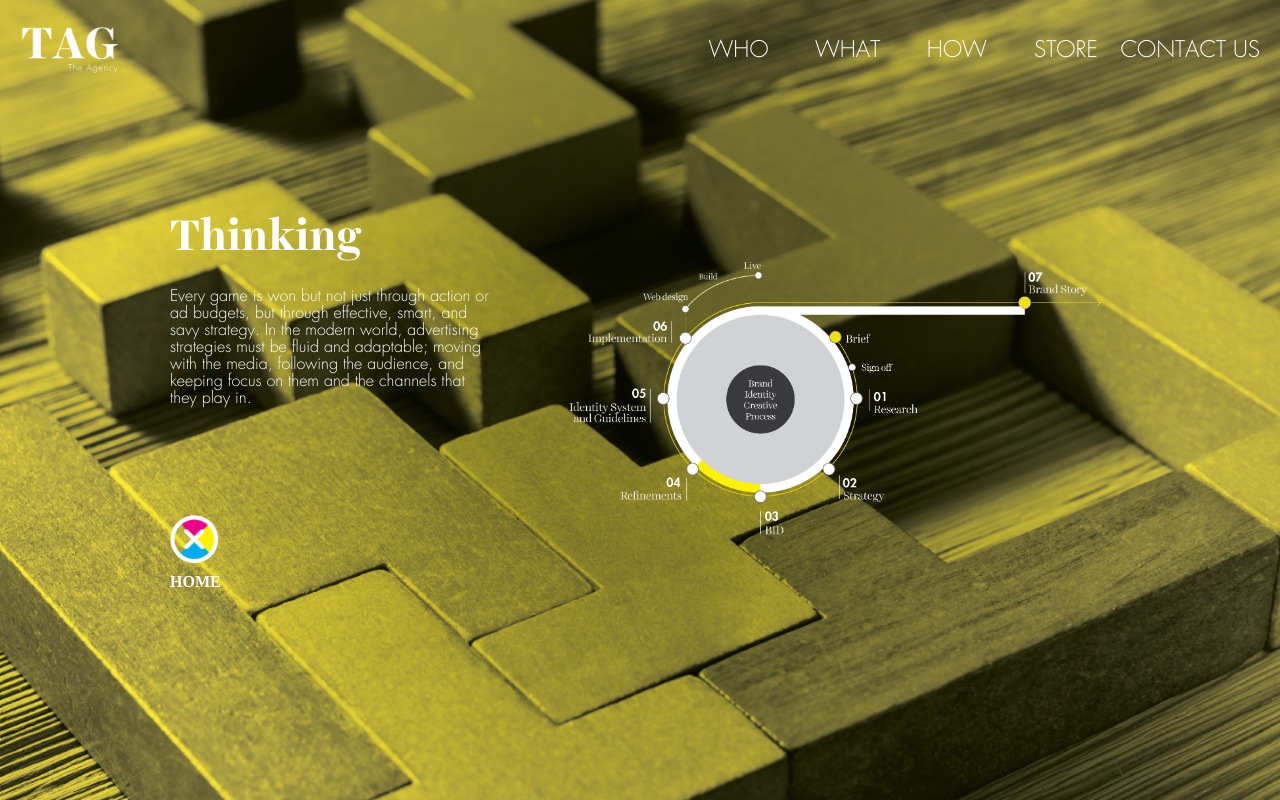
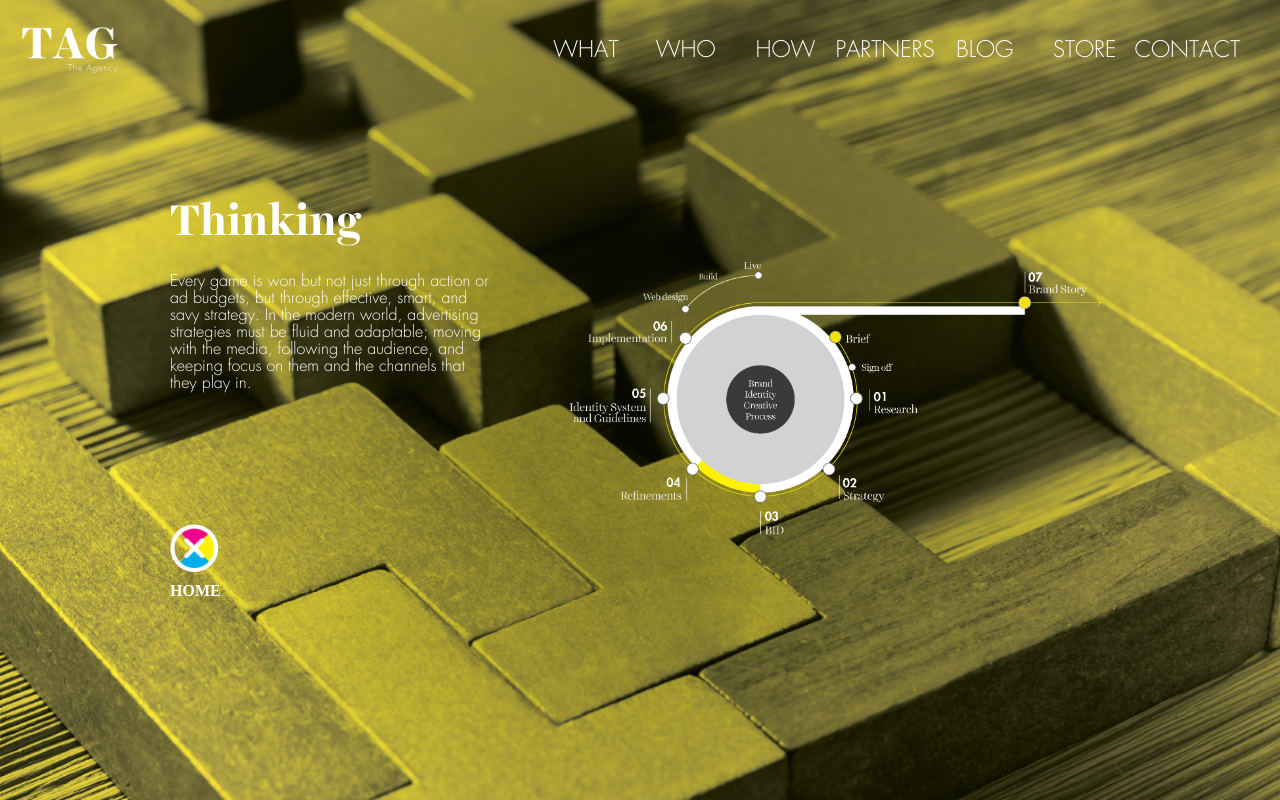
Before and after one commit to TagTheAgency/Tag-site-2.0, a PHP site: page /pages/strategy.html in a window 1280 px wide. Run offline with PHP 8.4, Linux system fonts and the light colour scheme.

Commit message:
update menu items and add active class

```diff
--- a/index.html
+++ b/index.html
@@ -3,6 +3,7 @@
 <head>
 	<title>Tag</title>
 	<link rel="stylesheet" type="text/css" href="stylesheets/style.css">
+	<script src="https://code.jquery.com/jquery-3.1.1.min.js" integrity="sha256-hVVnYaiADRTO2PzUGmuLJr8BLUSjGIZsDYGmIJLv2b8=" crossorigin="anonymous"></script>
 	<script src="https://ajax.googleapis.com/ajax/libs/angularjs/1.5.7/angular.min.js"></script>
 	<script src="https://ajax.googleapis.com/ajax/libs/angularjs/1.5.7/angular-route.min.js"></script>
 	<script src="scripts/script.js"></script>
--- a/pages/strategy.html
+++ b/pages/strategy.html
@@ -9,11 +9,13 @@
 	<header>
 		<div class="nav-top nav-top--light">
 			<ul class="nav-top__menu">
-				<li class="nav-top__menu-item">Who</li>
-				<li class="nav-top__menu-item nav-top__menu-item--current">What</li>
-				<li class="nav-top__menu-item">How</li>
-				<li class="nav-top__menu-item">Store</li>
-				<li class="nav-top__menu-item">Contact Us</li>
+			<li class="nav-top__menu-item" ng-click="go('/what')">What</li>
+			<li class="nav-top__menu-item" ng-click="go('/who')">Who</li>
+			<li class="nav-top__menu-item" ng-click="go('/how')">How</li>
+			<li class="nav-top__menu-item" ng-click="go('/partners')">Partners</li>
+			<li class="nav-top__menu-item" ng-click="go('/blog')">Blog</li>
+			<li class="nav-top__menu-item" ng-click="go('/store')">Store</li>
+			<li class="nav-top__menu-item" ng-click="go('/contact')">Contact</li>
 			</ul>
 			<div class="nav-top__logo nav-top__logo--light" ng-click="go('/')"></div>
 			<div class="nav-top__burger-icon">
--- a/scripts/script.js
+++ b/scripts/script.js
@@ -36,4 +36,5 @@ tagApp.controller('mainController', function($scope, $location, $window) {
     $scope.openTab = function (url) {
         $window.open(url, '_blank');
     }
+
 });
--- a/stylesheets/style.css
+++ b/stylesheets/style.css
@@ -87,7 +87,7 @@ header {
   @media only screen and (min-width: 64em) and (max-width: 90em), (max-width: 64em) and (orientation: landscape) {
     .inner-container {
       width: 960px;
-      height: 400px; } }
+      height: 430px; } }
   @media only screen and (min-width: 90em) {
     .inner-container {
       width: 1440px;
@@ -189,6 +189,7 @@ header {
   top: calc(-20% - 10px);
   left: 0;
   clear: both;
+  float: left;
   width: calc(40% - 60px);
   height: calc(20% - 10px);
   margin: 0 50px 10px 10px; }
@@ -257,7 +258,7 @@ header {
     display: flex;
     flex-wrap: nowrap;
     align-items: stretch;
-    margin: 0 20px 0 0;
+    margin: 0 40px 0 0;
     height: 100%;
     float: right;
     text-align: center;
@@ -268,14 +269,16 @@ header {
         width: 60%; } }
     @media only screen and (min-width: 64em) and (max-width: 90em), (max-width: 64em) and (orientation: landscape) {
       .nav-top__menu {
-        width: 45%; } }
+        width: 55%; } }
     @media only screen and (min-width: 90em) {
       .nav-top__menu {
-        width: 30%; } }
+        width: 40%; } }
   .nav-top__menu-item {
     cursor: pointer;
     margin: auto 0 auto 0;
     flex: 1; }
+    .nav-top__menu-item--active {
+      font-family: 'Futura'; }
   .nav-top__logo {
     float: left;
     margin: 0 0 0 20px;
--- a/stylesheets/style.scss
+++ b/stylesheets/style.scss
@@ -173,7 +173,7 @@ header {
 	@include respond-to(medium-screens) {
 		// margin-top: -20px;
 		width: 960px;
-		height: 400px;
+		height: 430px;
 	}
 	@include respond-to(wide-screens) {
 		width: 1440px;
@@ -302,7 +302,7 @@ header {
 	top: calc(-20% - 10px); // Quick fix
 	left: 0;
 	clear: both;
-	// float: left;
+	float: left;
 	width: calc(40% - 60px); // Minus margins
 	height: calc(20% - 10px); // Minus margins
 	margin: 0 50px 10px 10px;
@@ -373,7 +373,7 @@ header {
 	&__menu {
 		transition-duration: 0.5s;
 		@include flex-wrapper;
-		margin: 0 20px 0 0;
+		margin: 0 40px 0 0;
 		height: 100%;
 		float: right;
 		text-align: center;
@@ -383,21 +383,21 @@ header {
 			width: 60%;
 		}
 		@include respond-to(medium-screens) {
-			width: 45%;
+			width: 55%;
 		}
 		@include respond-to(wide-screens) {
-			width: 30%;
+			width: 40%;
 		}
 	}
 	&__menu-item {
 		cursor: pointer;
 		margin: auto 0 auto 0;
 		flex: 1;
+		&--active {
+			font-family: 'Futura';
+		}
 	}
 	&__logo {
-		@include respond-to(handhelds) {
-			width: 150px;
-		}
 		float: left;
 		margin: 0 0 0 20px;
 		width: 100px;
@@ -405,6 +405,9 @@ header {
 		background-size: contain;
 		background-repeat: no-repeat;
 		background-position: center;
+		@include respond-to(handhelds) {
+			width: 150px;
+		}
 		&--dark {
 			background-image: url($img-path + $logo-dark);
 		}
```
Also changed, not shown: pages/home.html (+7 -5 lines), pages/influencers.html (+7 -5 lines), pages/production.html (+7 -5 lines), pages/vr.html (+7 -5 lines), pages/who.html (+7 -5 lines), pages/work.html (+8 -6 lines), 1 other file.
